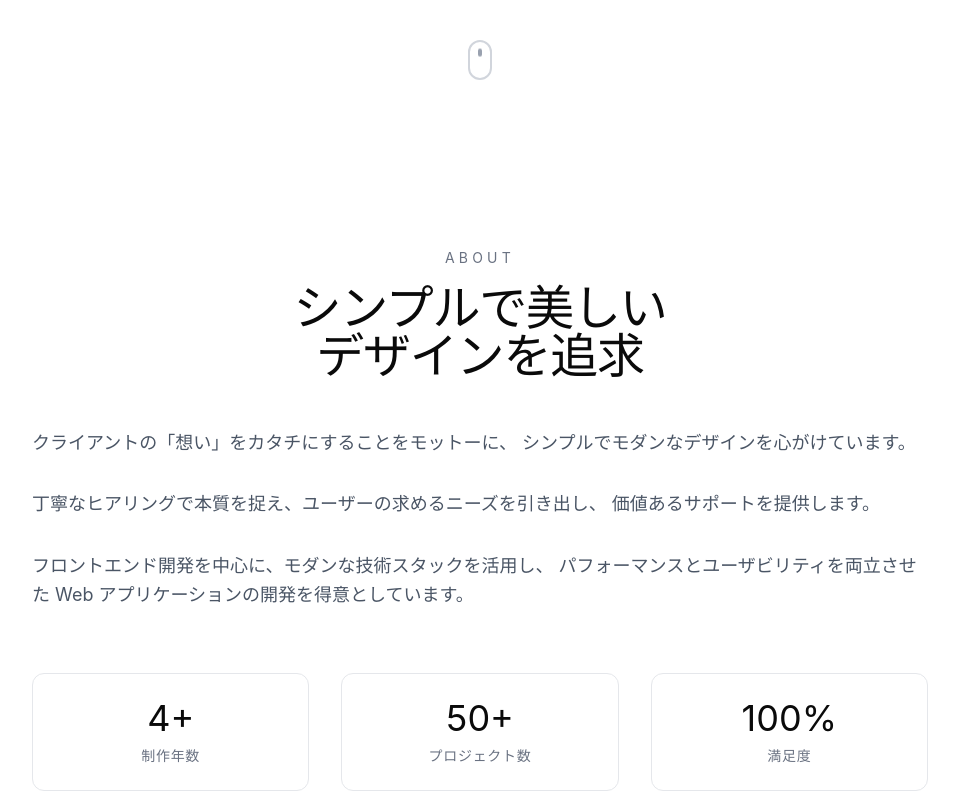
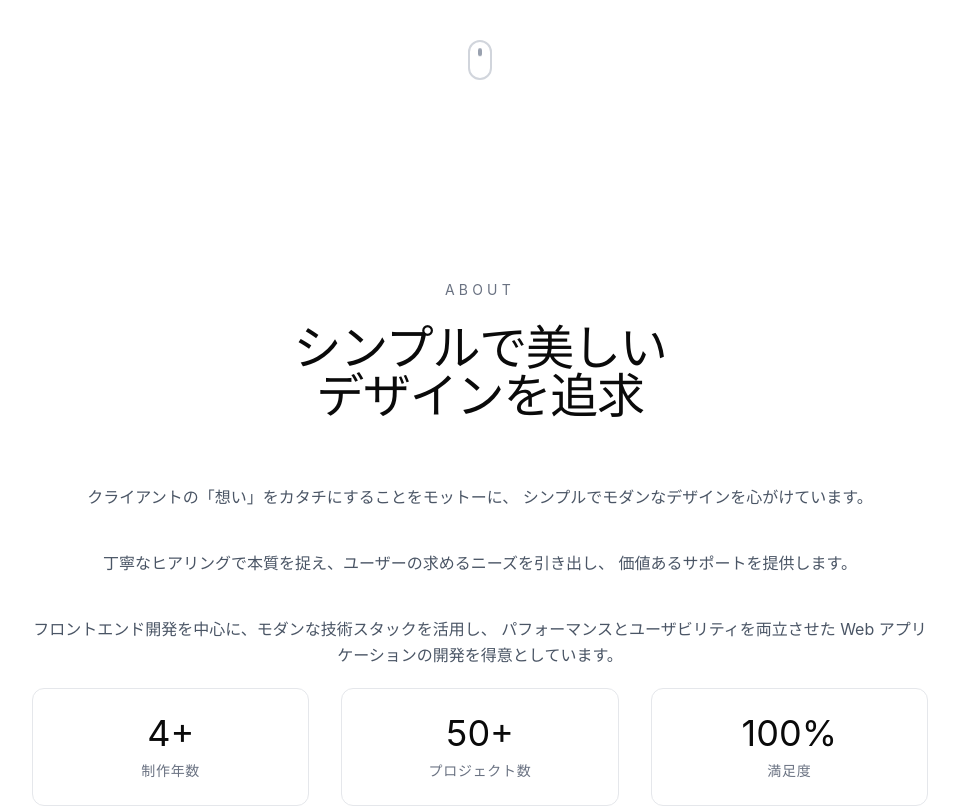
Before and after one commit to ktwebsite/my-portfolio, a React (Vite) app in the folder ポートフォリオLP作成1/: page / in a window 1280 px wide. Shown: the part 680-1486 px from the top of the page, without its empty margins (160-1119 px from the left). Built offline with nearby package versions, Linux system fonts and the light colour scheme.

Commit message:
about section renew

```diff
--- a/ポートフォリオLP作成1/src/app/components/About.tsx
+++ b/ポートフォリオLP作成1/src/app/components/About.tsx
@@ -7,7 +7,7 @@ export function About() {
   const isInView = useInView(ref, { once: true, margin: "-100px" });
 
   return (
-    <section id="about" ref={ref} className="w-full py-32 bg-white">
+    <section id="about" ref={ref} className="w-full py-40 bg-white">
       <div className="w-full px-6 flex justify-center">
         <motion.div
           initial={{ opacity: 0, y: 40 }}
@@ -15,15 +15,15 @@ export function About() {
           transition={{ duration: 0.6 }}
           className="w-full max-w-4xl"
         >
-          <div className="text-sm tracking-[0.3em] text-gray-500 mb-4 text-center">
+          <div className="text-sm tracking-[0.3em] text-gray-500 mb-6 text-center">
             ABOUT
           </div>
 
-          <h2 className="text-4xl md:text-5xl tracking-tight mb-12 text-center">
+          <h2 className="!mt-5 text-4xl md:text-5xl tracking-tight mb-16 text-center">
             シンプルで美しい<br />デザインを追求
           </h2>
 
-          <div className="space-y-8 text-lg text-gray-600 leading-relaxed">
+          <div className="!mt-5 space-y-10 text-center text-gray-600 leading-relaxed">
             <motion.p
               initial={{ opacity: 0, y: 20 }}
               animate={isInView ? { opacity: 1, y: 0 } : { opacity: 0, y: 20 }}
@@ -57,7 +57,7 @@ export function About() {
             initial={{ opacity: 0, y: 20 }}
             animate={isInView ? { opacity: 1, y: 0 } : { opacity: 0, y: 20 }}
             transition={{ delay: 0.5, duration: 0.6 }}
-            className="mt-16 grid md:grid-cols-3 gap-8"
+            className="!mt-5 !mb-5 grid md:grid-cols-3 gap-8"
           >
             {[
               { number: '4+', label: '制作年数' },
```
Also changed, not shown: 1 other file (tests, documents, lock files or other folders).
